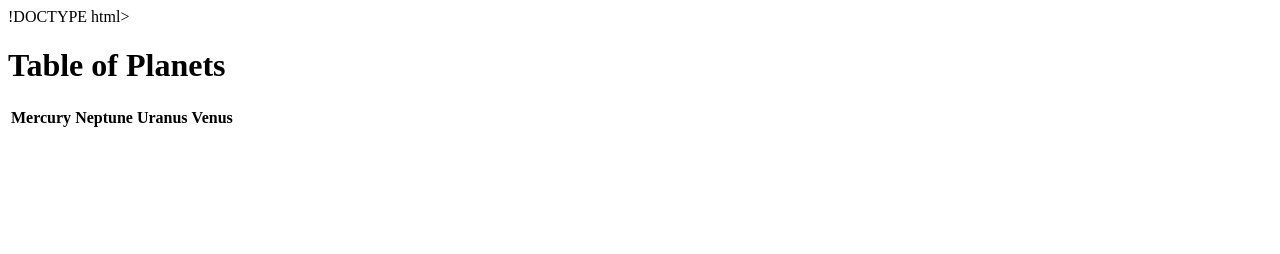
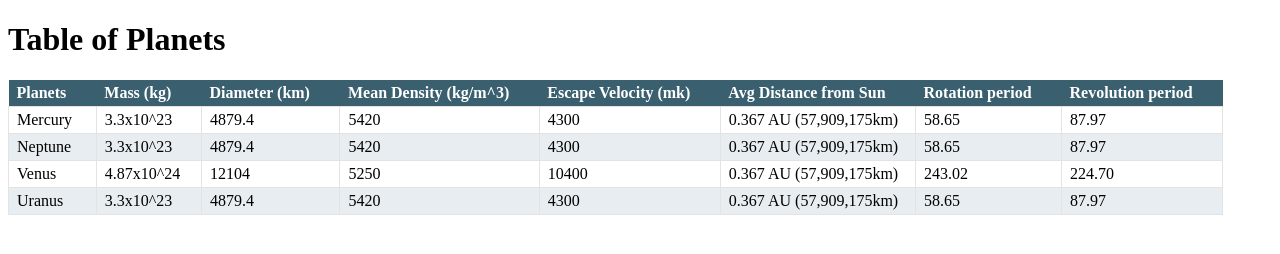
Before and after one commit to Lkhuon1/Production4, a plain HTML site: page index.html in a window 1280 px wide. Drawn offline with Linux system fonts and the light colour scheme.

Commit message:
Creating initial table with CSS styling

```diff
--- a/index.html
+++ b/index.html
@@ -1,17 +1,62 @@
-!DOCTYPE html>
+<!DOCTYPE html>
 <html lang="en">
 <head>
 	<meta charset="UTF-8">
+	<link rel="stylesheet" type="text/css" href="style.css"/>
 	<title>Table of Planets</title>
 </head>
 <body>
-  <h1>Table of Planets</h1>
-    <table>
-      <tr>
-        <th>Mercury</th>
-        <th>Neptune</th>
-        <th>Uranus</th>
-        <th>Venus</th>
-      </tr>
+	<h1>Table of Planets</h1>
+	<table>
+		<tr>
+			<th>Planets</th>
+			<th>Mass (kg)</th>
+			<th>Diameter (km)</th>
+			<th>Mean Density (kg/m^3)</th>
+			<th>Escape Velocity (mk)</th>
+			<th>Avg Distance from Sun</th>
+			<th>Rotation period</th>
+			<th>Revolution period</th>
+		</tr>
+		<tr>
+			<td>Mercury</td>
+			<td>3.3x10^23</td>
+			<td>4879.4</td>
+			<td>5420</td>
+			<td>4300</td>
+			<td>0.367 AU (57,909,175km)</td>
+			<td>58.65</td>
+			<td>87.97</td>
+		</tr>
+		<tr>
+			<td>Neptune</td>
+			<td>3.3x10^23</td>
+			<td>4879.4</td>
+			<td>5420</td>
+			<td>4300</td>
+			<td>0.367 AU (57,909,175km)</td>
+			<td>58.65</td>
+			<td>87.97</td>
+		</tr>
+		<tr>
+			<td>Venus</td>
+			<td>4.87x10^24</td>
+			<td>12104</td>
+			<td>5250</td>
+			<td>10400</td>
+			<td>0.367 AU (57,909,175km)</td>
+			<td>243.02</td>
+			<td>224.70</td>
+		</tr>
+			<tr>
+			<td>Uranus</td>
+			<td>3.3x10^23</td>
+			<td>4879.4</td>
+			<td>5420</td>
+			<td>4300</td>
+			<td>0.367 AU (57,909,175km)</td>
+			<td>58.65</td>
+			<td>87.97</td>
+		</tr>
     </table>
 </body>
--- a/style.css
+++ b/style.css
@@ -6,12 +6,12 @@ table th {
   text-align: left;
   background-color: #3a6070;
   color:#FFF;
-  padding 4px 30px 4px 8px;
+  padding:4px 30px 4px 8px;
 }
 table td{
   border: 1px Solid #e3e3e3;
-  padding 4px 8px;
+  padding: 4px 8px;
 }
-table tr:nth=child(odd) td {
+table tr:nth-child(odd) td {
   background-color: #e7edf0;
 }
```
